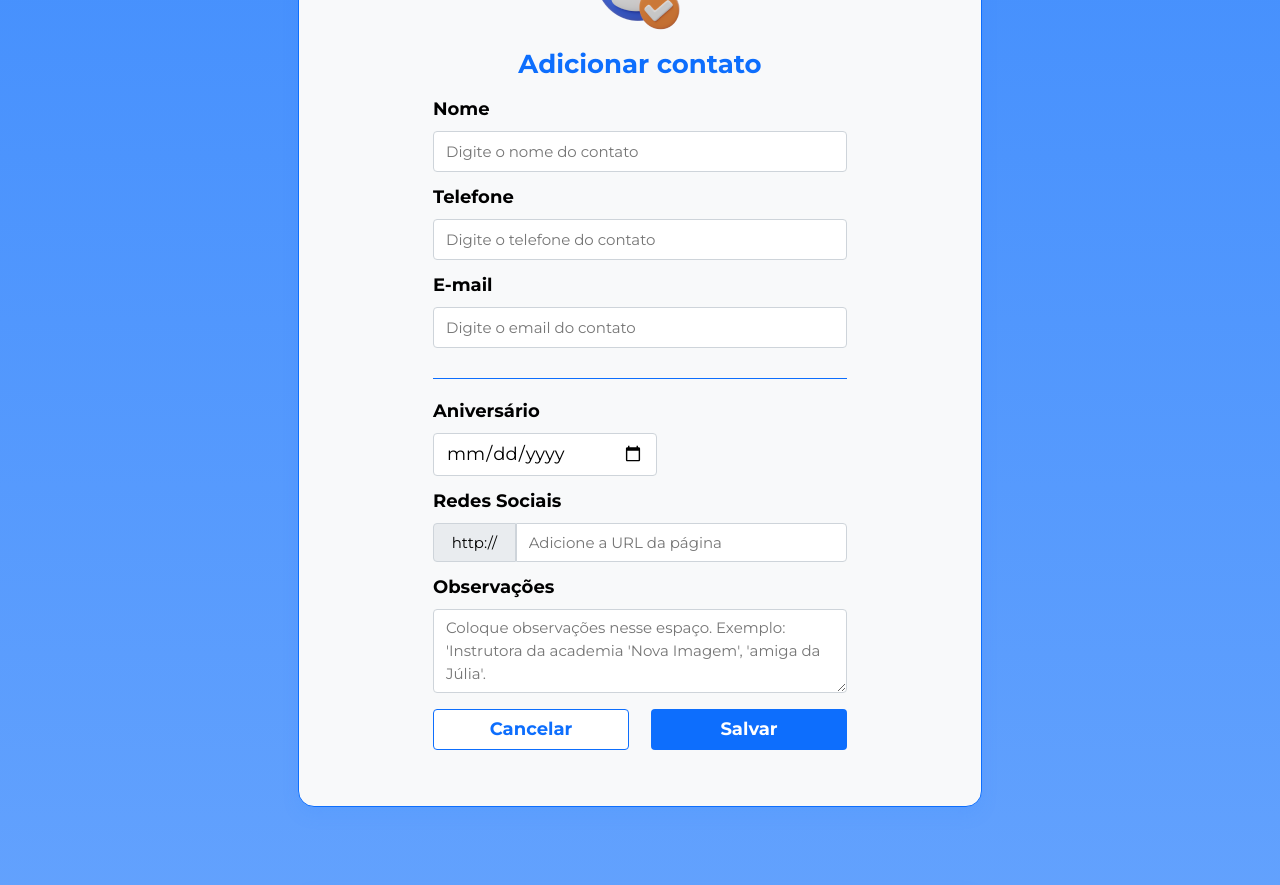
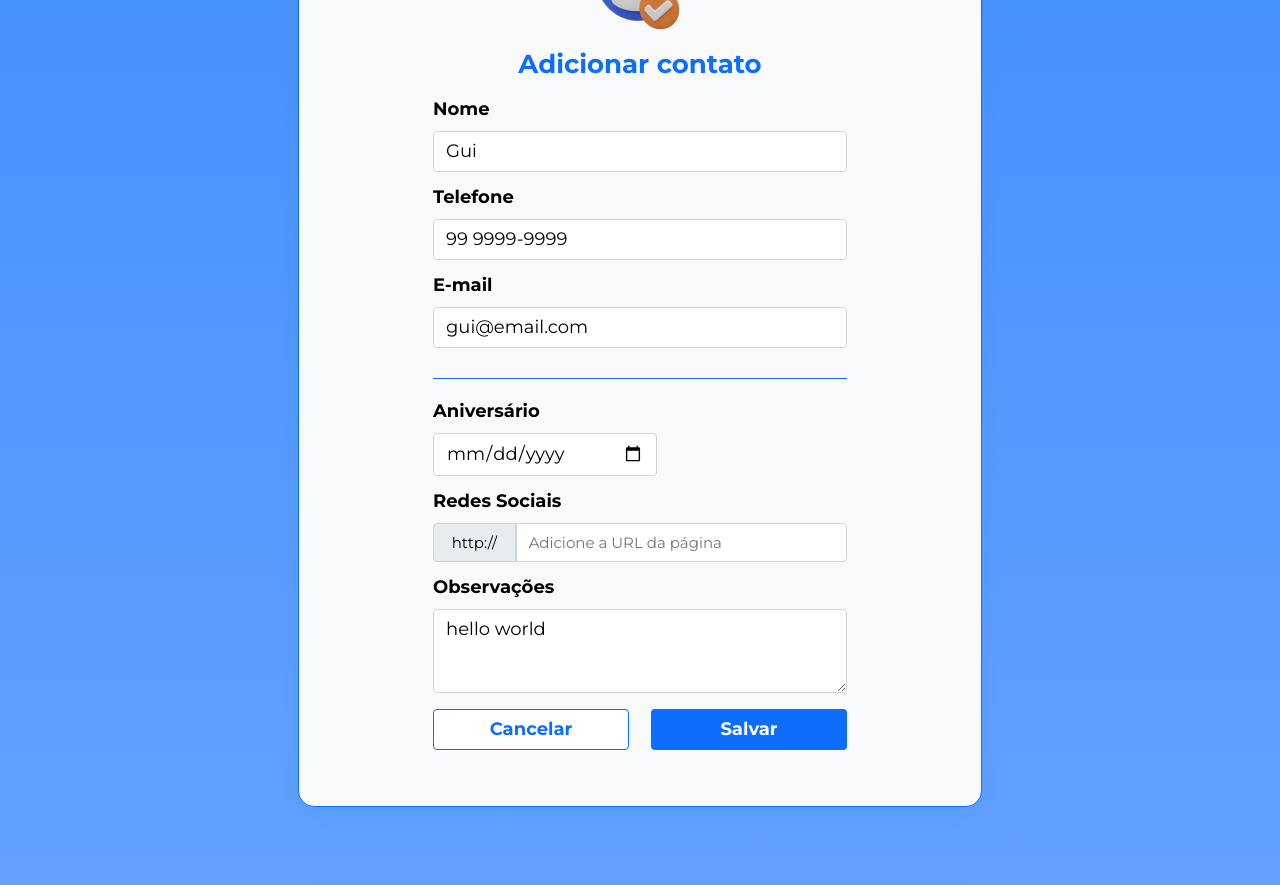
Before and after one commit to guifeh/indexa, an Angular app: page / in a window 1280 px wide. Shown: the part 340-1225 px from the top of the page. Built offline with nearby package versions, Linux system fonts and the light colour scheme; a web font is replaced by a local one.

Commit message:
add formGroup e formControlName

```diff
--- a/src/app/paginas/formulario-contato/formulario-contato.component.html
+++ b/src/app/paginas/formulario-contato/formulario-contato.component.html
@@ -9,24 +9,30 @@
         </section>
     </header>
 
-    <form>
+    <form [formGroup]="contatoForm" (ngSubmit)="salvarContato()">
         <label for="nome">Nome</label>
         <input
         type="text"
         id="nome"
-        placeholder="Digite o nome do contato"/>
+        placeholder="Digite o nome do contato"
+        formControlName="nome"
+        />
 
         <label for="telefone">Telefone</label>
         <input
         type="text"
         id="telefone"
-        placeholder="Digite o telefone do contato"/>
+        placeholder="Digite o telefone do contato"
+        formControlName="telefone"
+        />
 
         <label for="email">E-mail</label>
         <input
         type="email"
         id="nome"
-        placeholder="Digite o email do contato"/>
+        placeholder="Digite o email do contato"
+        formControlName="email"
+        />
 
         <app-separador></app-separador>
 
@@ -34,7 +40,9 @@
         <input
         type="date"
         id="aniversario"
-        placeholder="Data de nascimento"/>
+        placeholder="Data de nascimento"
+        formControlName="aniversario"
+        />
 
         <label for="redes">Redes Sociais</label>
         <div class="input-container">
@@ -42,7 +50,9 @@
             <input
             type="url"
             id="redes"
-            placeholder="Adicione a URL da página"/>
+            placeholder="Adicione a URL da página"
+            formControlName="redes"
+            />
         </div>
 
         <label for="observacoes">Observações</label>
@@ -50,10 +60,11 @@
         type="text"
         id="nome"
         placeholder="Coloque observações nesse espaço. Exemplo: 'Instrutora da academia 'Nova Imagem', 'amiga da Júlia'. "
+        formControlName="observacoes"
         ></textarea>
 
         <section class="botoes">
-            <button class="botao-cancelar" type="submit">Cancelar</button>
+            <button (click)="cancelar()" class="botao-cancelar" type="button">Cancelar</button>
             <button class="botao-salvar" type="submit">Salvar</button>
         </section>
     </form>
--- a/src/app/paginas/formulario-contato/formulario-contato.component.ts
+++ b/src/app/paginas/formulario-contato/formulario-contato.component.ts
@@ -23,11 +23,19 @@ export class FormularioContatoComponent {
   constructor() {
     this.contatoForm = new FormGroup({
       nome: new FormControl('Gui'),
-      telefone: new FormControl(''),
-      email: new FormControl(''),
+      telefone: new FormControl('99 9999-9999'),
+      email: new FormControl('gui@email.com'),
       aniversario: new FormControl(''),
       redes: new FormControl(''),
-      observacoes: new FormControl('')
+      observacoes: new FormControl('hello world')
     });
   }
+
+  salvarContato() {
+    console.log(this.contatoForm.value);
+  }
+
+  cancelar(){
+    console.log('cancelar');
+  }
 }
```
